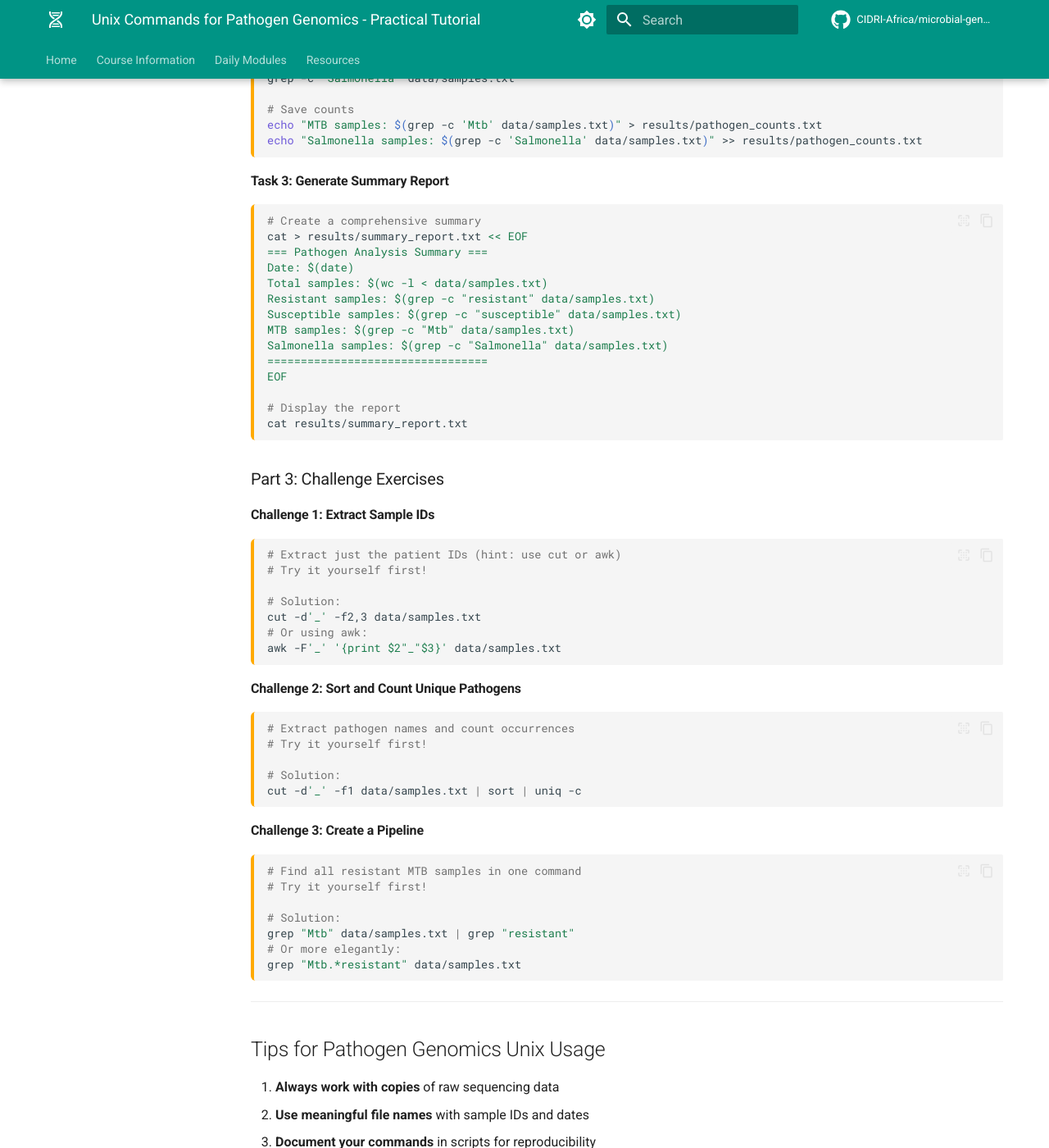
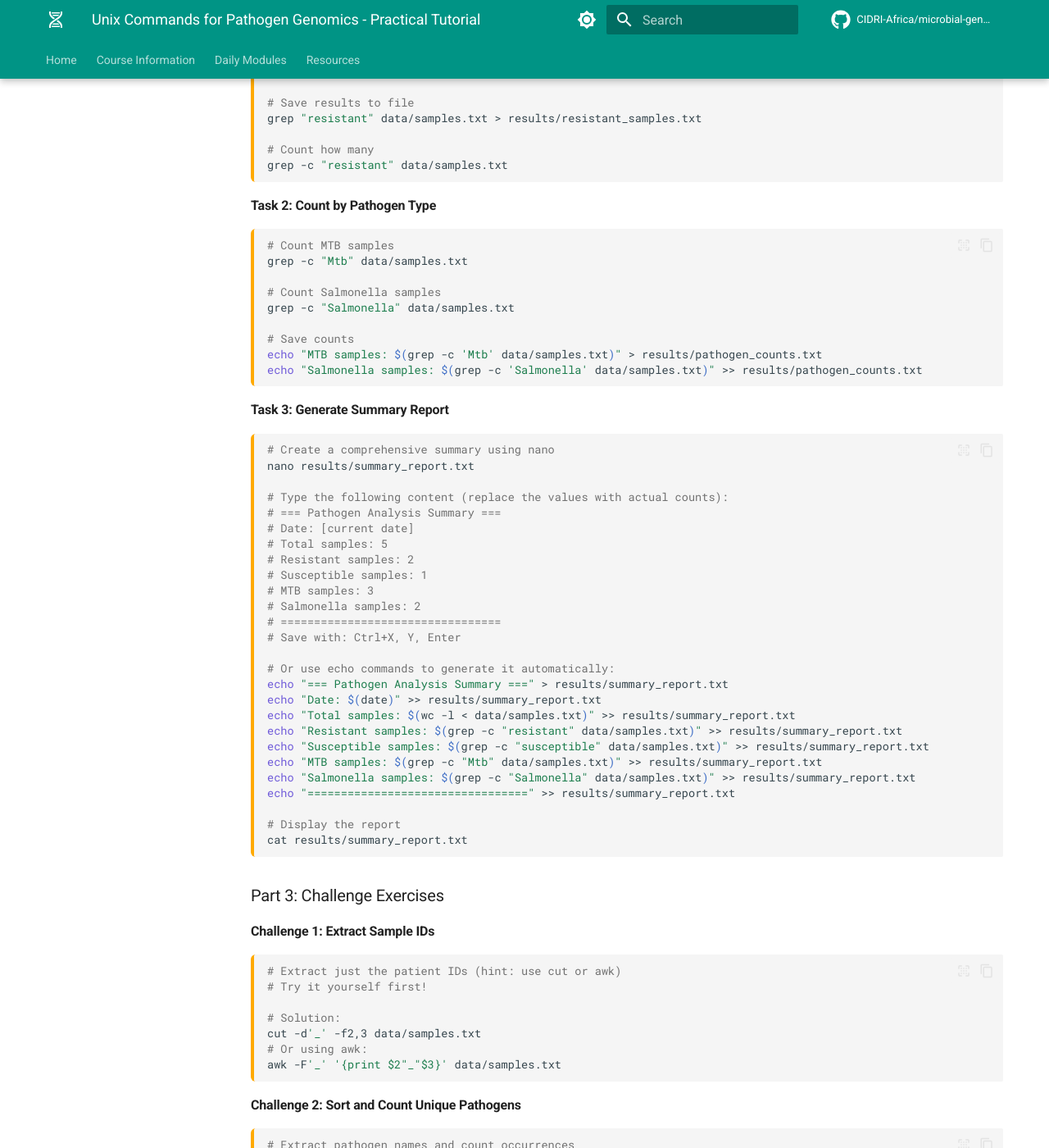
Before and after one commit to mamanambiya/microbial-genomics-training, an MkDocs documentation site: the page built from docs_src/day2/unix-commands-pathogen-examples.md, in a window 1280 px wide and 1400 px high, scrolled down 13574 px. Shown: the whole window at 82% size. Built offline with MkDocs 1.6.1 and Material for MkDocs 9.7.7, drawn with Linux system fonts in a browser that asks for light colours; comment, search, counter and statistics services are not loaded; some of the changed text lies outside the part shown.

Commit message:
Update all HPC and Unix tutorial documents to use nano editor for creating scripts with clear step-by-step instructions

````diff
--- a/docs_src/day2/unix-commands-pathogen-examples.md
+++ b/docs_src/day2/unix-commands-pathogen-examples.md
@@ -188,13 +188,14 @@
 echo "Sample_001" > sample_list.txt
 echo "Sample_002" >> sample_list.txt  # >> appends, > overwrites!
 
-# Method 2: Using cat with heredoc (for multiple lines)
-cat > sample_list.txt << EOF
-MTB_sample_001
-MTB_sample_002
-MTB_sample_003
-MTB_sample_004
-EOF
+# Method 2: Using nano editor (recommended for multiple lines)
+nano sample_list.txt
+# Type or paste the following content:
+# MTB_sample_001
+# MTB_sample_002
+# MTB_sample_003
+# MTB_sample_004
+# Then save with: Ctrl+X, Y, Enter
 
 # View what you created
 cat sample_list.txt
@@ -601,6 +602,15 @@
 
 ### Preparing Files for HPC Analysis
 
+To create a SLURM job script:
+
+```bash
+# Open nano to create the script
+nano prep_pathogen_data.sh
+```
+
+Copy and paste the following content:
+
 ```bash
 #!/bin/bash
 #SBATCH --job-name=prep_pathogen_data
@@ -629,6 +639,10 @@
 echo "Preparation complete. Ready for analysis."
 ```
 
+Save the file with: `Ctrl+X`, then `Y`, then `Enter`
+
+Submit the job with: `sbatch prep_pathogen_data.sh`
+
 ---
 
 ## Hands-On Exercise: Complete Pathogen Analysis Workflow
@@ -645,13 +659,14 @@
 pwd  # Verify you're in the right place
 
 # Step 2: Create sample metadata
-cat > data/samples.txt << EOF
-Mtb_patient_001_resistant
-Mtb_patient_002_susceptible
-Mtb_patient_003_resistant
-Salmonella_outbreak_001
-Salmonella_outbreak_002
-EOF
+nano data/samples.txt
+# Paste the following content:
+# Mtb_patient_001_resistant
+# Mtb_patient_002_susceptible
+# Mtb_patient_003_resistant
+# Salmonella_outbreak_001
+# Salmonella_outbreak_002
+# Save with: Ctrl+X, Y, Enter
 
 # Verify the file was created
 cat data/samples.txt
@@ -689,17 +704,29 @@
 
 #### Task 3: Generate Summary Report
 ```bash
-# Create a comprehensive summary
-cat > results/summary_report.txt << EOF
-=== Pathogen Analysis Summary ===
-Date: $(date)
-Total samples: $(wc -l < data/samples.txt)
-Resistant samples: $(grep -c "resistant" data/samples.txt)
-Susceptible samples: $(grep -c "susceptible" data/samples.txt)
-MTB samples: $(grep -c "Mtb" data/samples.txt)
-Salmonella samples: $(grep -c "Salmonella" data/samples.txt)
-=================================
-EOF
+# Create a comprehensive summary using nano
+nano results/summary_report.txt
+
+# Type the following content (replace the values with actual counts):
+# === Pathogen Analysis Summary ===
+# Date: [current date]
+# Total samples: 5
+# Resistant samples: 2
+# Susceptible samples: 1
+# MTB samples: 3
+# Salmonella samples: 2
+# =================================
+# Save with: Ctrl+X, Y, Enter
+
+# Or use echo commands to generate it automatically:
+echo "=== Pathogen Analysis Summary ===" > results/summary_report.txt
+echo "Date: $(date)" >> results/summary_report.txt
+echo "Total samples: $(wc -l < data/samples.txt)" >> results/summary_report.txt
+echo "Resistant samples: $(grep -c "resistant" data/samples.txt)" >> results/summary_report.txt
+echo "Susceptible samples: $(grep -c "susceptible" data/samples.txt)" >> results/summary_report.txt
+echo "MTB samples: $(grep -c "Mtb" data/samples.txt)" >> results/summary_report.txt
+echo "Salmonella samples: $(grep -c "Salmonella" data/samples.txt)" >> results/summary_report.txt
+echo "=================================" >> results/summary_report.txt
 
 # Display the report
 cat results/summary_report.txt
````
Also changed, not shown: docs_src/day2/hpc-ilifu-training.md (+63 -0 lines).
